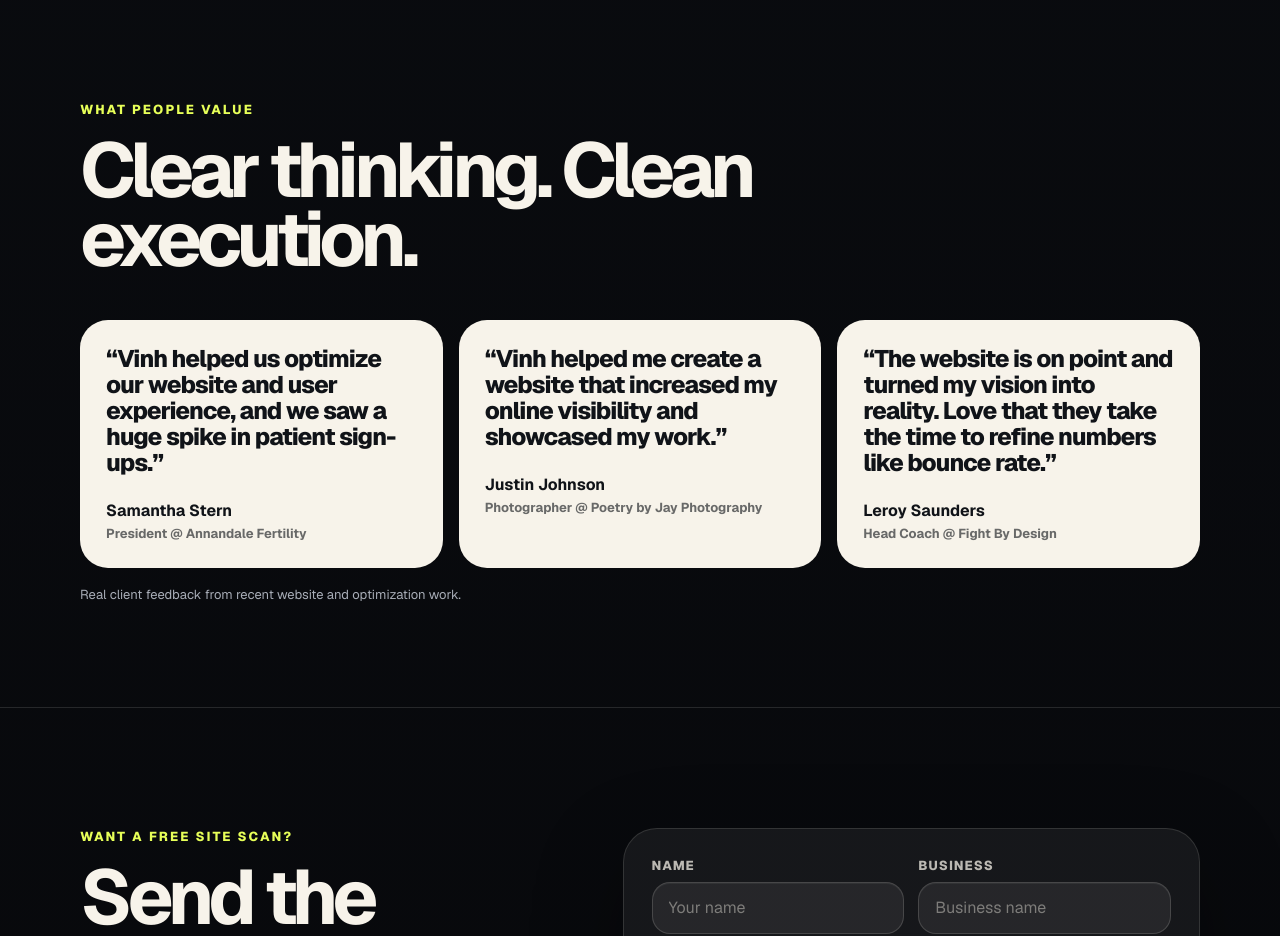
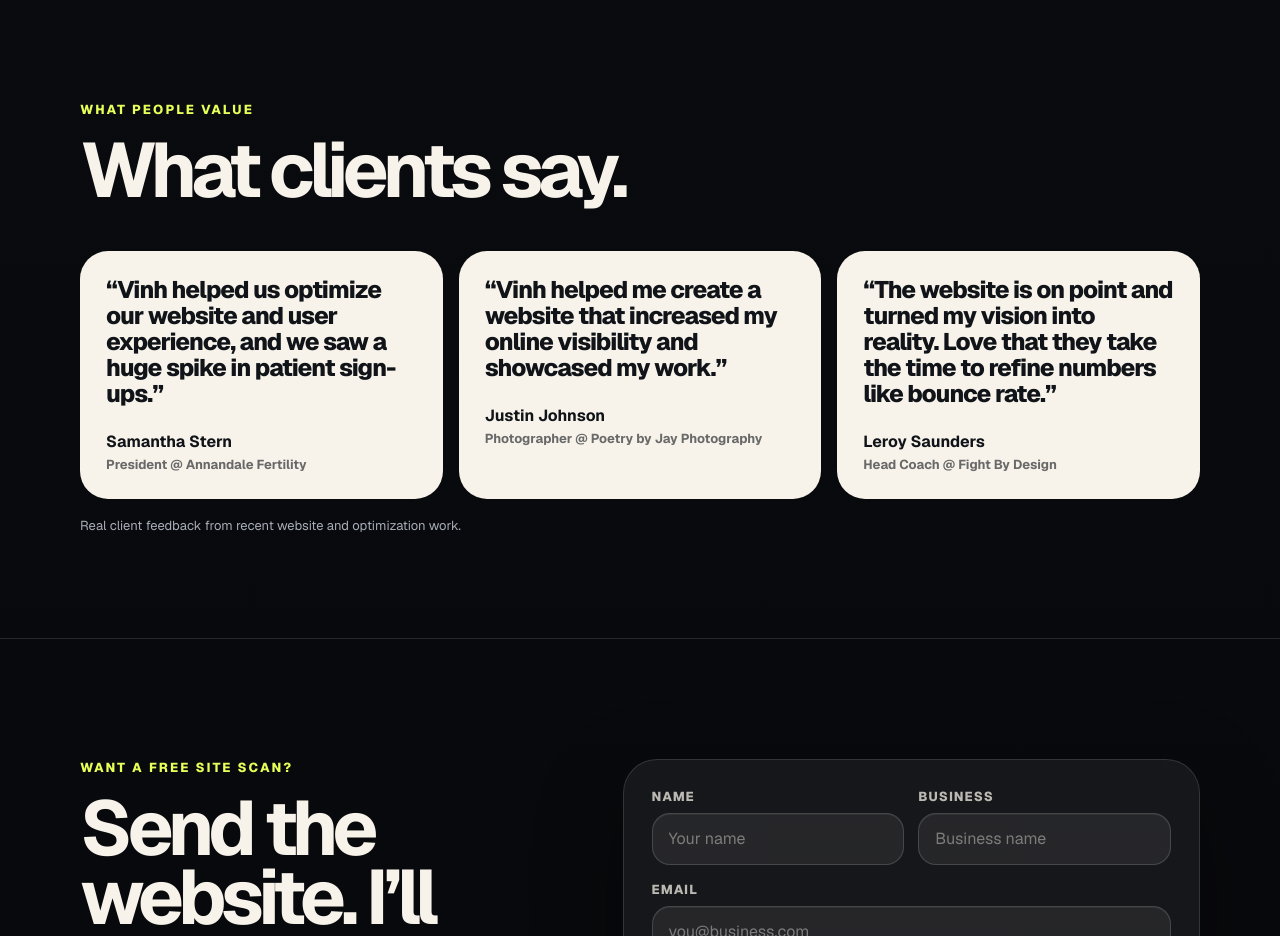
Before and after one commit to vnguyendc/built-by-vinh, a Next.js app: page / in a window 1280 px wide. Shown: the part 6680-7616 px from the top of the page. Built offline with nearby package versions, Linux system fonts and the light colour scheme.

Commit message:
Update testimonial heading

```diff
--- a/src/app/page.tsx
+++ b/src/app/page.tsx
@@ -308,7 +308,7 @@ function Feedback() {
       <div className="wrap">
         <div className="sectionHeader compact">
           <p className="kicker">What people value</p>
-          <h2>Clear thinking. Clean execution.</h2>
+          <h2>What clients say.</h2>
         </div>
         <div className="feedbackGrid">
           {feedback.map(([name, role, quote]) => (
```
